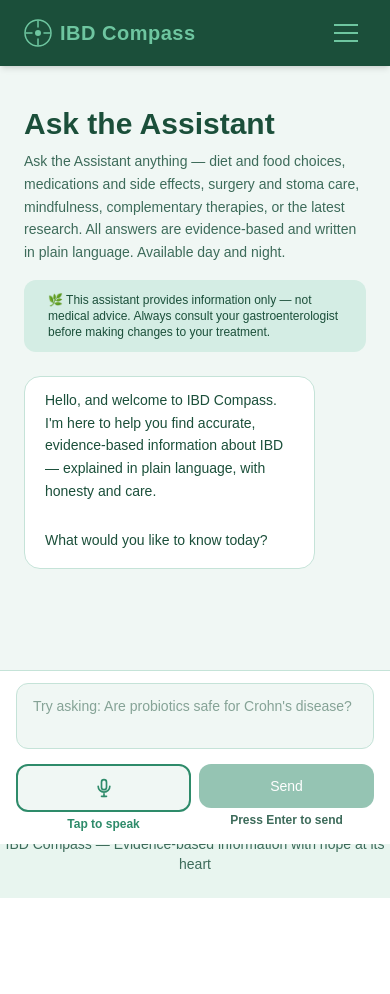
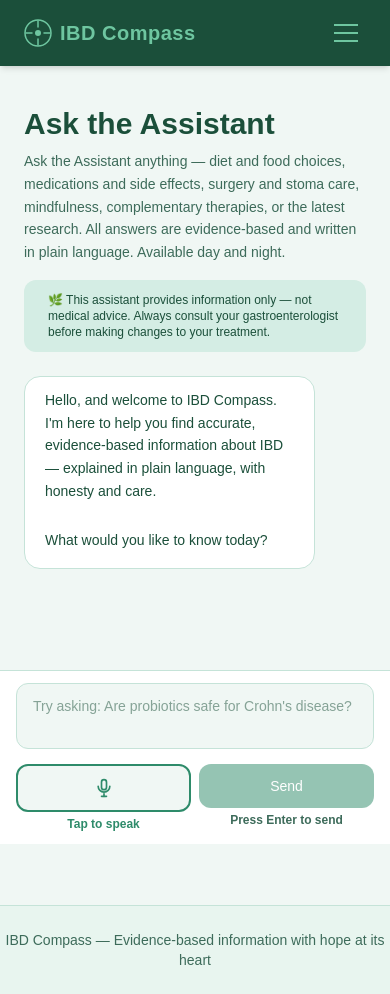
Before and after one commit to VRLes/crohns-compass, a Next.js app: page /ask-the-assistant in a window 390 px wide. Before the commit the page ends 898 px from the top, so only its background shows below. Built offline with nearby package versions, Linux system fonts and the light colour scheme.

Commit message:
Increase chat bottom padding to clear sticky input bar on mobile

```diff
--- a/app/ask-the-assistant/page.tsx
+++ b/app/ask-the-assistant/page.tsx
@@ -80,7 +80,7 @@
 
   useEffect(() => {
     if (messages.length > 1 && lastAssistantRef.current) {
-         lastAssistantRef.current.scrollIntoView({ behavior: "smooth", block: "nearest" });
+          lastAssistantRef.current.scrollIntoView({ behavior: "smooth", block: "start" });
     }
   }, [messages]);
 
@@ -196,7 +196,7 @@
       </div>
 
       {/* Chat messages — natural page scroll */}
-      <div className="max-w-2xl mx-auto w-full px-6 pb-56">
+      <div className="max-w-2xl mx-auto w-full px-6 pb-80">
         <div className="flex flex-col gap-4" ref={chatContainerRef}>
           {messages.map((msg, i) => (
             <div
```
